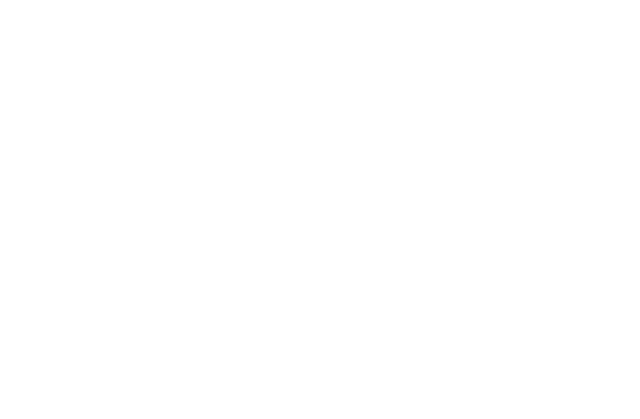
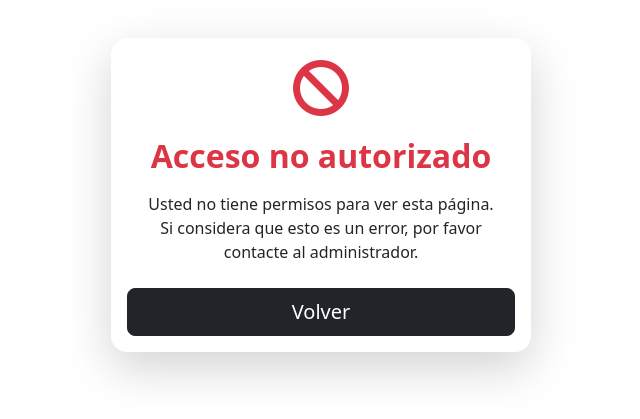
Before and after one commit to luisEChaconC/PI-IngeBases, a Vue app in the folder frontend/: page /unauthorized in a window 1280 px wide. Before the commit this address had no page. Shown: the part 205-624 px from the top of the page, without its empty margins (319-959 px from the left). Built offline with nearby package versions, Linux system fonts and the light colour scheme.

Commit message:
chore: implement vue navigation guard to protect our pages urls

```diff
--- a/frontend/src/router/index.js
+++ b/frontend/src/router/index.js
@@ -14,6 +14,9 @@ import ViewEmployeeProfileEmployer from '../views/ViewEmployeeProfileEmployer.vu
 import ViewCompanyInfo from '@/views/ViewCompanyInfo.vue'
 import ViewCompaniesList from '../views/ViewCompaniesList.vue'
 import HomeView from '../views/HomeView.vue'
+import UnauthorizedView from '@/views/UnauthorizedView.vue'
+
+import CurrentUserService from '@/services/currentUserService'
 
 const routes = [
     { path: '/', redirect: '/login' },
@@ -21,24 +24,23 @@ const routes = [
     { path: '/company-registration', name: 'CompanyRegistration', component: CompanyRegistration },
     { path: '/employer-registration/:companyId', name: 'EmployerRegistration', component: EmployerRegistration, props: true },
     { path: '/employer-registration', redirect: '/login' },
-
+    { path: '/unauthorized', name: 'UnauthorizedView', component: UnauthorizedView },
     {
         path: '/',
         component: MainLayout,
         children: [
-
-            { path: '/home-view', name: 'HomeView', component: HomeView },
-            { path: '/add-employee', name: 'AddEmployee', component: AddEmployee},
-            { path: '/view-employee-profile/:id', name: 'ViewEmployeeProfile', component: ViewEmployeeProfile },
-            { path: '/view-companies-list', name: 'ViewCompaniesList', component: ViewCompaniesList},
-            { path: '/employees-list', name: 'EmployeesList', component: EmployeesList },
-            { path: '/view-employee-profile-employer/:id', name: 'ViewEmployeeProfileEmployer', component: ViewEmployeeProfileEmployer},
-            { path: '/benefits', name: 'Benefits', component: BenefitList },
-            { path: '/benefit/:id', name: 'Benefit', component: Benefit, props: true },
-            { path: '/benefit/create', name: 'CreateBenefit', component: BenefitCreate },
-            { path: '/select-change-benefit', name: 'SelectChangeBenefit', component: SelectChangeBenefit },
-            { path: '/view-employee-profile', name: 'ViewEmployeeProfile', component: ViewEmployeeProfile },
-            { path: '/view-company-info', name: 'ViewCompanyInfo', component: ViewCompanyInfo },
+            { path: '/home-view', name: 'HomeView', component: HomeView, meta: {allowedPositions: ['Employeer', 'Employee', 'Payroll Manager', 'Supervisor', 'SoftwareManager']} },
+            { path: '/add-employee', name: 'AddEmployee', component: AddEmployee, meta: {allowedPositions: ['Employeer']} },
+            { path: '/view-employee-profile/:id', name: 'ViewEmployeeProfile', component: ViewEmployeeProfile, meta: {allowedPositions: ['Employeer']} },
+            { path: '/view-companies-list', name: 'ViewCompaniesList', component: ViewCompaniesList, meta: {allowedPositions: ['SoftwareManager']} },
+            { path: '/employees-list', name: 'EmployeesList', component: EmployeesList, meta: {allowedPositions: ['Employeer']} },
+            { path: '/view-employee-profile-employer/:id', name: 'ViewEmployeeProfileEmployer', component: ViewEmployeeProfileEmployer, meta: {allowedPositions: ['Employeer']} },
+            { path: '/benefits', name: 'Benefits', component: BenefitList, meta: {allowedPositions: ['Employeer']} },
+            { path: '/benefit/:id', name: 'Benefit', component: Benefit, props: true, meta: {allowedPositions: ['Employeer']} },
+            { path: '/benefit/create', name: 'CreateBenefit', component: BenefitCreate, meta: {allowedPositions: ['Employeer']} },
+            { path: '/select-change-benefit', name: 'SelectChangeBenefit', component: SelectChangeBenefit, meta: {allowedPositions: ['Employeer', 'Employee']} },
+            { path: '/view-employee-profile', name: 'ViewEmployeeProfile', component: ViewEmployeeProfile, meta: {allowedPositions: ['Employeer', 'Employee', "Payroll Manager","Supervisor", "SoftwareManager"]}},
+            { path: '/view-company-info', name: 'ViewCompanyInfo', component: ViewCompanyInfo, meta: {allowedPositions: ['Employeer, SoftwareManager']} },
         ],
     },
 ]
@@ -48,4 +50,34 @@ const router = createRouter({
     routes,
 })
 
+router.beforeEach((to, from, next) => {
+  const publicRoutes = ['LoginForm', 'CompanyRegistration', 'EmployerRegistration', 'UnauthorizedView']
+
+  const user = CurrentUserService.getCurrentUserInformationFromLocalStorage()
+
+  // If trying to access login and already logged in, redirect to home
+  if (to.name === 'LoginForm' && user) {
+    return next({ name: 'HomeView' })
+  }
+
+  // If route is public, allow access
+  if (publicRoutes.includes(to.name)) {
+    return next()
+  }
+
+  // If not logged in, redirect to unauthorized
+  if (!user) {
+    return next({ name: 'UnauthorizedView' })
+  }
+
+  // If route has meta.allowedPositions, check if user's position is allowed
+  if (to.meta && to.meta.allowedPositions) {
+    if (!to.meta.allowedPositions.includes(user.position)) {
+      return next({ name: 'UnauthorizedView' })
+    }
+  }
+
+  next()
+})
+
 export default router
--- /dev/null
+++ b/frontend/src/views/UnauthorizedView.vue
@@ -0,0 +1,36 @@
+<template>
+  <div class="container vh-100 d-flex flex-column align-items-center justify-content-center">
+    <div class="card shadow-lg border-0 w-100" style="max-width: 420px; background: #fff;">
+      <div class="card-body text-center">
+        <div class="mb-3">
+          <span class="display-1 text-danger">
+            <i class="fas fa-ban"></i>
+          </span>
+        </div>
+        <h2 class="mb-3 text-danger fw-bold">Acceso no autorizado</h2>
+        <p class="mb-4 text-dark">
+          Usted no tiene permisos para ver esta página.<br>
+          Si considera que esto es un error, por favor contacte al administrador.
+        </p>
+        <router-link to="/login" class="btn btn-dark btn-lg w-100">
+          Volver
+        </router-link>
+      </div>
+    </div>
+  </div>
+</template>
+
+<script>
+export default {
+  name: 'UnauthorizedView'
+}
+</script>
+
+<style scoped>
+.card {
+  border-radius: 1rem;
+}
+.display-1 {
+  font-size: 3.5rem;
+}
+</style>
```
Also changed, not shown: frontend/src/services/fakeApi/index.js (deleted).
